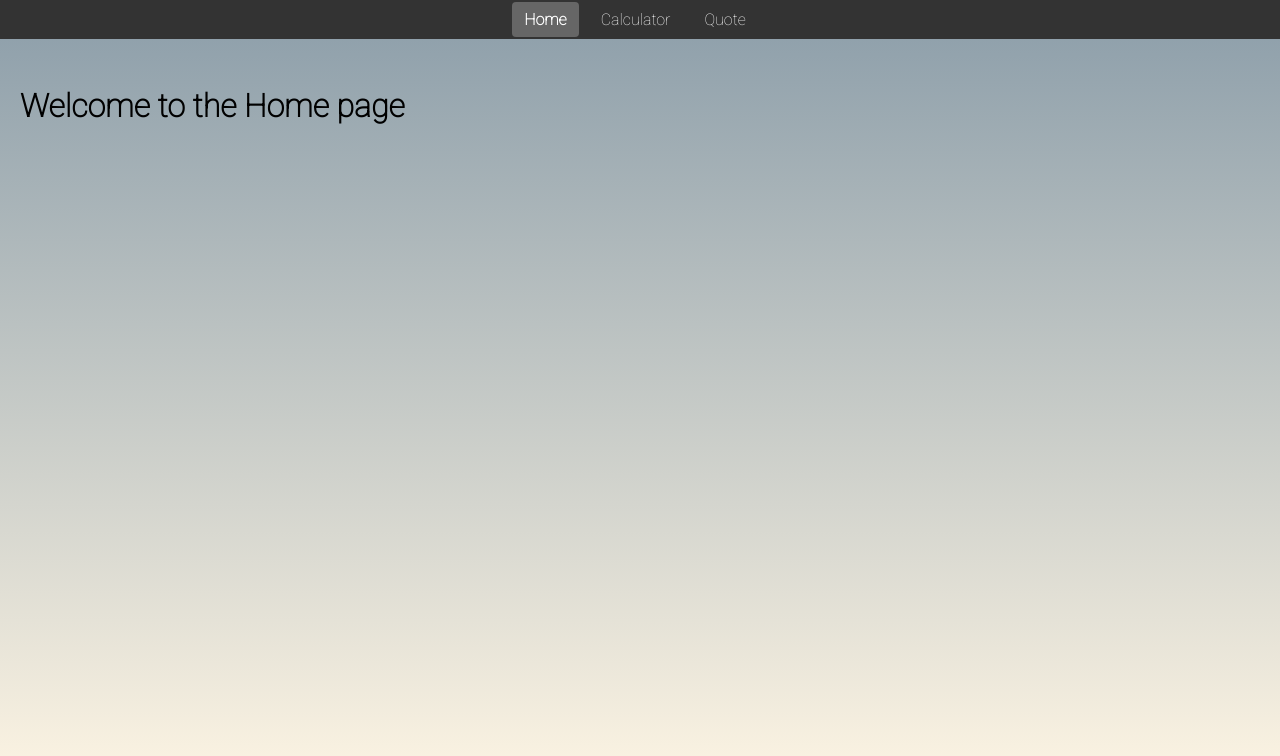
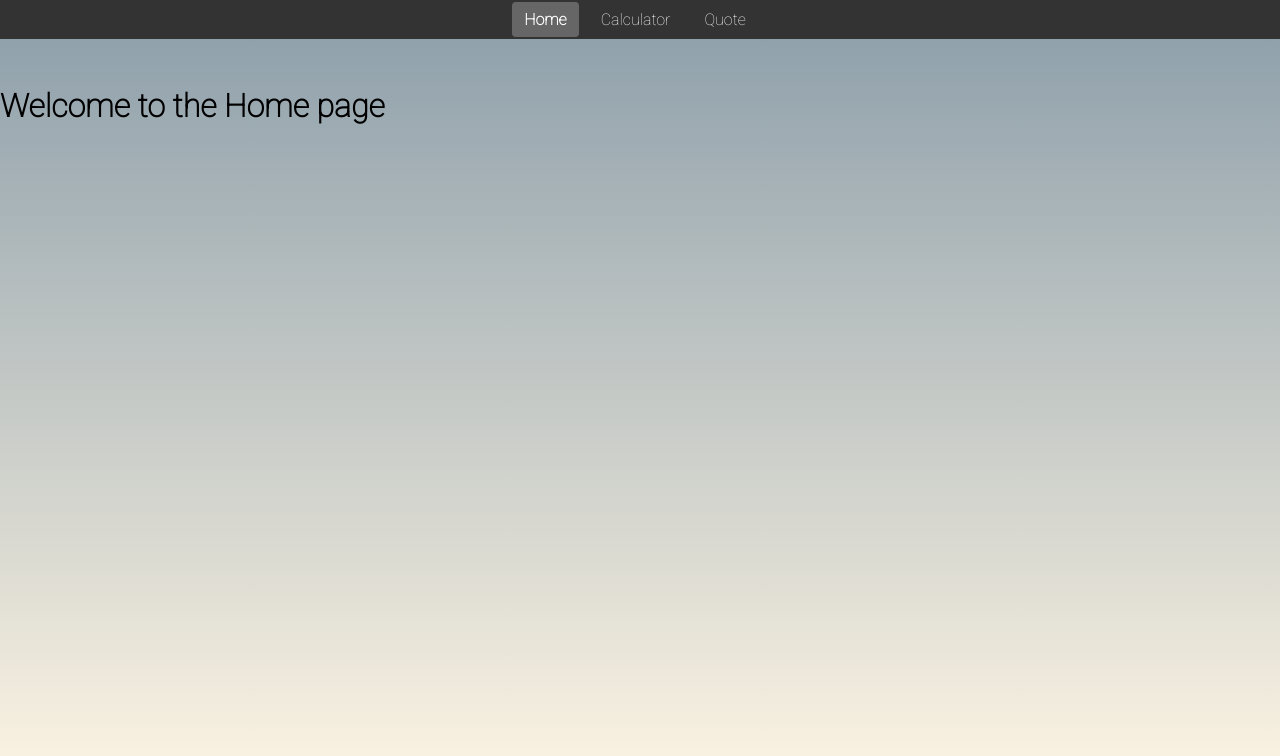
Before and after one commit to ClarenceAtim/MathMagicians, a React (Create React App) app: page / in a window 1280 px wide. Shown: the top 756 px of the page. Built offline with nearby package versions, Linux system fonts and the light colour scheme.

Commit message:
Update style for Home

```diff
--- a/src/components/Home.css
+++ b/src/components/Home.css
@@ -1,3 +1,11 @@
-.home-container {
-  margin: 20px;
+.home-container h2 {
+  font-size: 2rem;
+  margin-bottom: 10px;
+  font-weight: bold;
 }
+
+.home-container p {
+  font-size: 1rem;
+  line-height: 1.5;
+  font-weight: bold;
+}
```
